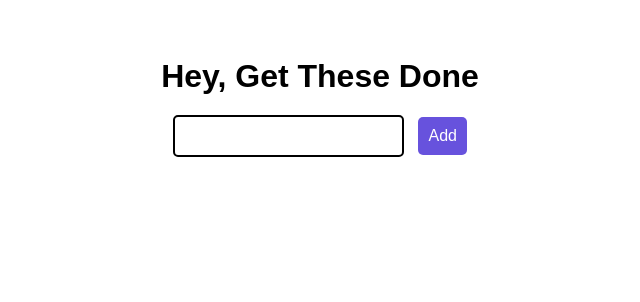
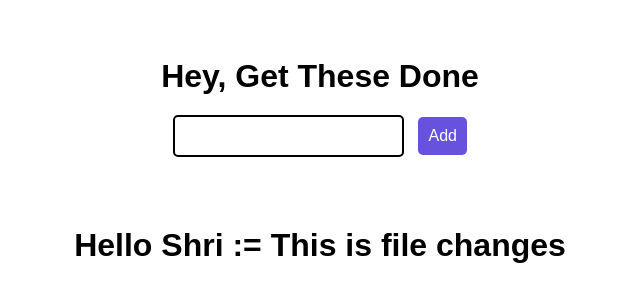
Before and after one commit to Shrini66/Todo-List, a plain HTML site: page index.html in a window 1280 px wide. Shown: the whole page, without its empty margins (320-960 px from the left). Drawn offline with Linux system fonts and the light colour scheme.

Commit message:
some text added

```diff
--- a/index.html
+++ b/index.html
@@ -16,6 +16,7 @@
             <ul id="list"></ul>
         </div>
     </center>
+    <h1>Hello Shri := This is file changes</h1>
 
     <script src="/index.js"></script>
 </body>
```
